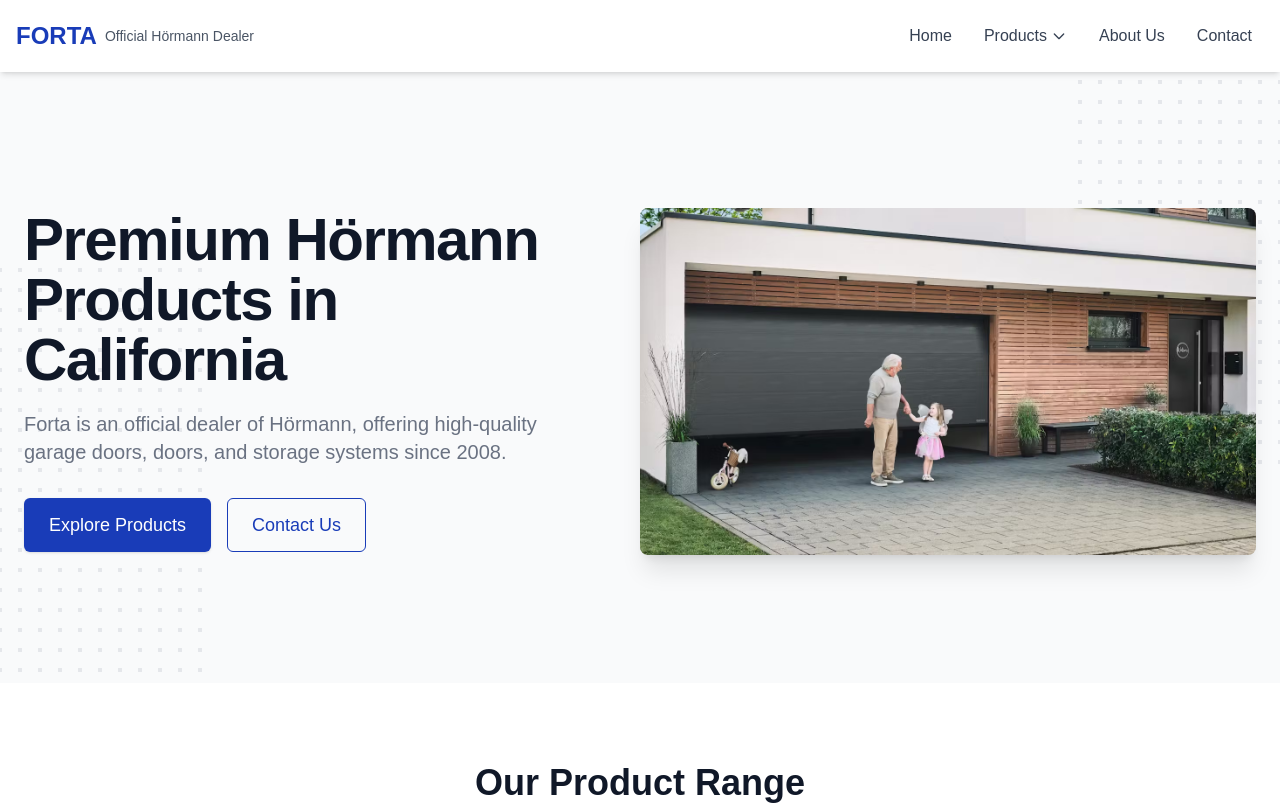
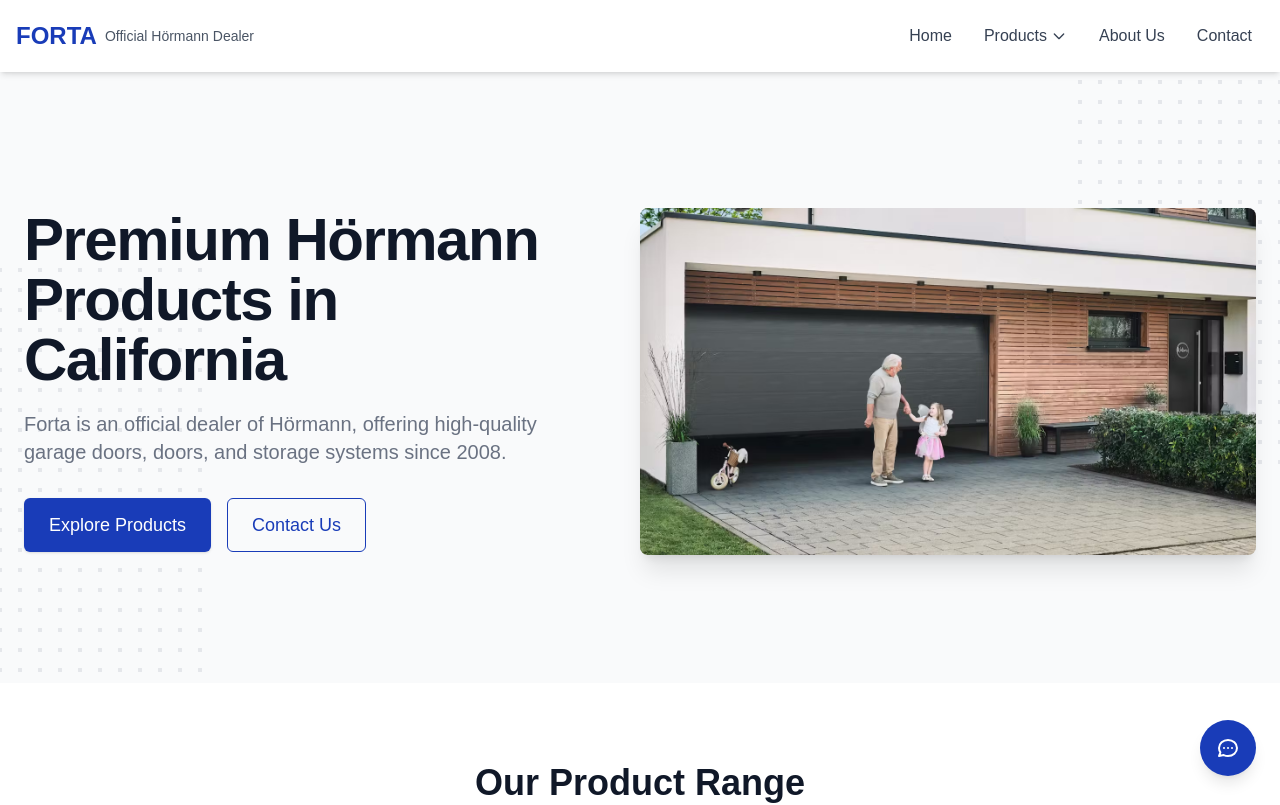
Before and after one commit to Forta916/forta-website, a Next.js app: page / in a window 1280 px wide. Shown: the top 805 px of the page. Built offline with nearby package versions, Linux system fonts and the light colour scheme.

Commit message:
added contact us floating button

```diff
--- a/src/app/layout.tsx
+++ b/src/app/layout.tsx
@@ -4,6 +4,7 @@ import "./globals.css";
 import Header from "@/components/layout/Header";
 import Footer from "@/components/layout/Footer";
 import GoogleAnalytics from "@/components/ui/GoogleAnalytics";
+import ContactFloatingButton from "@/components/ui/ContactFloatingButton";
 import SchemaOrg from "@/components/seo/SchemaOrg";
 
 const geistSans = Geist({
@@ -80,6 +81,7 @@ export default function RootLayout({
         <Header />
         <main className="flex-grow">{children}</main>
         <Footer />
+        <ContactFloatingButton />
       </body>
     </html>
   );
--- /dev/null
+++ b/src/components/ui/ContactFloatingButton.tsx
@@ -0,0 +1,57 @@
+'use client';
+
+import { useState } from 'react';
+import Link from 'next/link';
+
+export default function ContactFloatingButton() {
+  const [isOpen, setIsOpen] = useState(false);
+
+  return (
+    <div className="fixed bottom-6 right-6 z-50">
+      {/* Popup Menu */}
+      {isOpen && (
+        <div className="absolute bottom-16 right-0 flex flex-col gap-3 animate-in fade-in slide-in-from-bottom-2">
+          <Link
+            href="/contact"
+            className="bg-white text-blue-800 px-5 py-3 rounded-lg shadow-lg hover:bg-blue-50 transition-colors font-medium text-sm whitespace-nowrap flex items-center gap-2"
+            onClick={() => setIsOpen(false)}
+          >
+            <svg xmlns="http://www.w3.org/2000/svg" className="h-5 w-5" fill="none" viewBox="0 0 24 24" stroke="currentColor" strokeWidth={2}>
+              <path strokeLinecap="round" strokeLinejoin="round" d="M3 8l7.89 5.26a2 2 0 002.22 0L21 8M5 19h14a2 2 0 002-2V7a2 2 0 00-2-2H5a2 2 0 00-2 2v10a2 2 0 002 2z" />
+            </svg>
+            Contact Us
+          </Link>
+          <a
+            href="tel:+12792143077"
+            className="bg-blue-800 text-white px-5 py-3 rounded-lg shadow-lg hover:bg-blue-700 transition-colors font-medium text-sm whitespace-nowrap flex items-center gap-2"
+            onClick={() => setIsOpen(false)}
+          >
+            <svg xmlns="http://www.w3.org/2000/svg" className="h-5 w-5" fill="none" viewBox="0 0 24 24" stroke="currentColor" strokeWidth={2}>
+              <path strokeLinecap="round" strokeLinejoin="round" d="M3 5a2 2 0 012-2h3.28a1 1 0 01.948.684l1.498 4.493a1 1 0 01-.502 1.21l-2.257 1.13a11.042 11.042 0 005.516 5.516l1.13-2.257a1 1 0 011.21-.502l4.493 1.498a1 1 0 01.684.949V19a2 2 0 01-2 2h-1C9.716 21 3 14.284 3 6V5z" />
+            </svg>
+            Call Now
+          </a>
+        </div>
+      )}
+
+      {/* Floating Button */}
+      <button
+        onClick={() => setIsOpen(!isOpen)}
+        className={`bg-blue-800 text-white p-4 rounded-full shadow-lg hover:bg-blue-700 transition-all duration-300 ${
+          isOpen ? 'rotate-90' : ''
+        }`}
+        aria-label="Contact options"
+      >
+        {isOpen ? (
+          <svg xmlns="http://www.w3.org/2000/svg" className="h-6 w-6" fill="none" viewBox="0 0 24 24" stroke="currentColor" strokeWidth={2}>
+            <path strokeLinecap="round" strokeLinejoin="round" d="M6 18L18 6M6 6l12 12" />
+          </svg>
+        ) : (
+          <svg xmlns="http://www.w3.org/2000/svg" className="h-6 w-6" fill="none" viewBox="0 0 24 24" stroke="currentColor" strokeWidth={2}>
+            <path strokeLinecap="round" strokeLinejoin="round" d="M8 12h.01M12 12h.01M16 12h.01M21 12c0 4.418-4.03 8-9 8a9.863 9.863 0 01-4.255-.949L3 20l1.395-3.72C3.512 15.042 3 13.574 3 12c0-4.418 4.03-8 9-8s9 3.582 9 8z" />
+          </svg>
+        )}
+      </button>
+    </div>
+  );
+}
```
